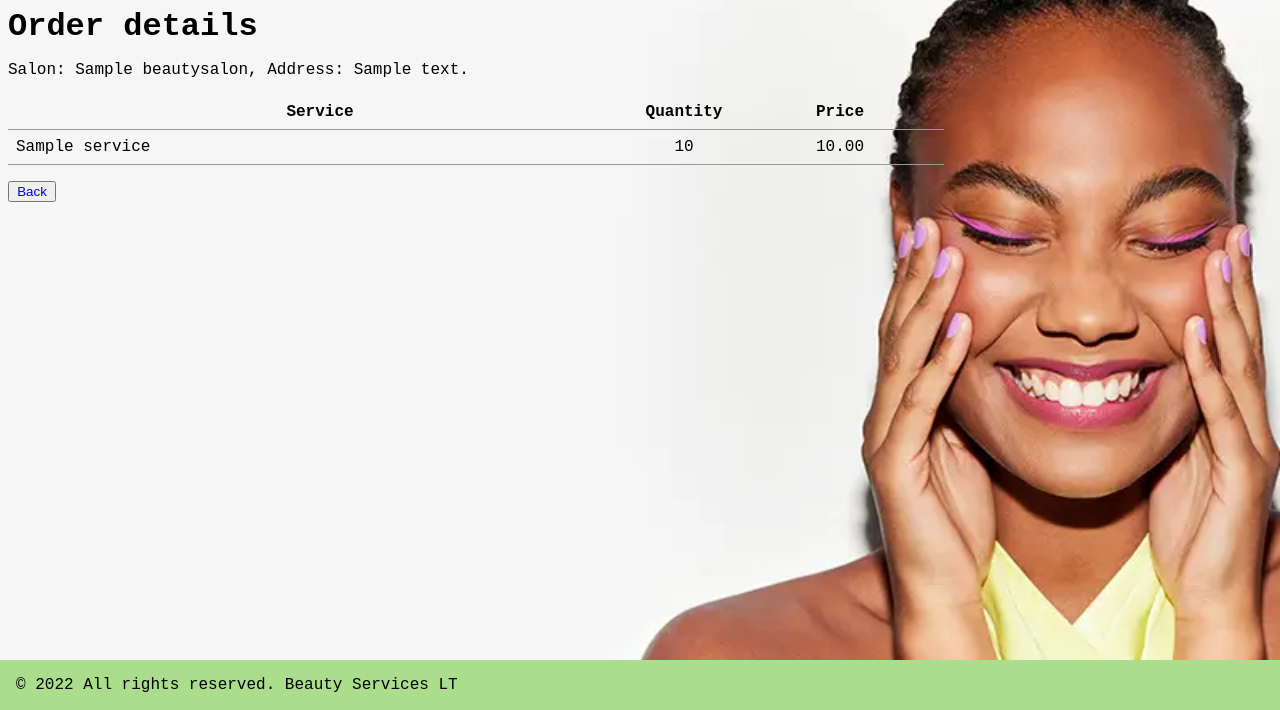
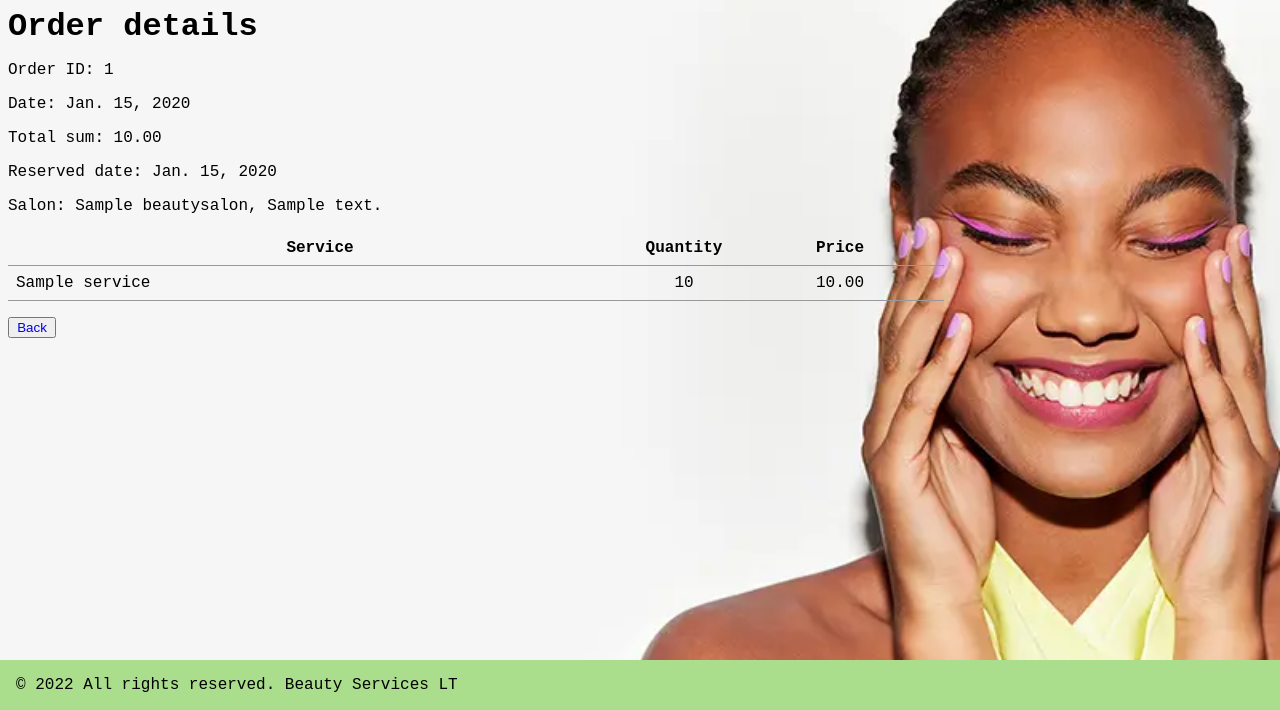
Before and after one commit to IngridaVaitkuviene/ptu5_django_beauty_services, a Django app: page /my_order/1/ in a window 1280 px wide. Shown: the part 90-800 px from the top of the page. Run offline with Django 4.2, Linux system fonts and the light colour scheme; a user stored in the database is signed in; tables that the repository leaves empty hold one stand-in row (values such as "Sample post").

Commit message:
user order info added into user order details

```diff
--- a/ptu5_beauty_services/beauty_services/templates/beauty_services/user_order_detail.html
+++ b/ptu5_beauty_services/beauty_services/templates/beauty_services/user_order_detail.html
@@ -3,10 +3,11 @@
 {% block content %}
 <h1>Order details</h1>
 {% if object.order_lines.count > 0 %}
-    <p>Salon: {{ object.order_lines.first.salon_service.beauty_salon.salon_name }},
-    Address: {{ object.order_lines.first.salon_service.beauty_salon.address }}
-    </p>
-
+    <p>Order ID: {{ object.order_lines.first.order.id }}</p>
+    <p>Date: {{ object.order_lines.first.order.date }}</p>
+    <p>Total sum: {{ object.order_lines.first.order.total_sum }}
+    <p>Reserved date: {{ object.order_lines.first.order.reserved_date }}</p>
+    <p>Salon: {{ object.order_lines.first.salon_service.beauty_salon }}</p>
 {% endif %}
 <div class='table-grid my-order-details-table'>
     <div class='table-grid-cell center dark'>Service</div>
```
